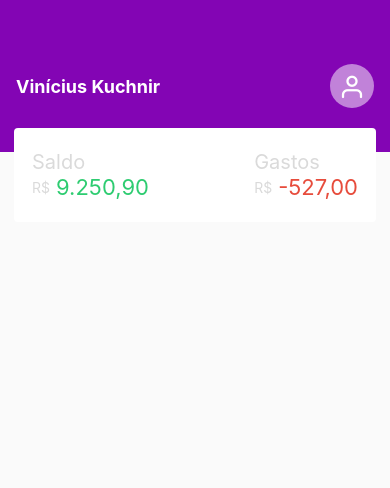
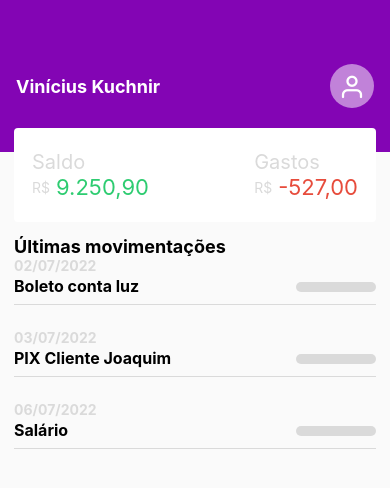
Before and after one commit to ViniciusKuchnir/Financa, a React Native app: screen / in a window 390 px wide. Shown: the top 488 px of the page. Built offline with nearby package versions, Linux system fonts and the light colour scheme.

Commit message:
Criação da lista de movimentações do App

```diff
--- /dev/null
+++ b/src/components/Movements/index.js
@@ -0,0 +1,73 @@
+import React, {useState} from 'react';
+import {
+    View,
+    Text,
+    StyleSheet,
+    TouchableOpacity
+} from 'react-native';
+
+export default function Movements({data}) {
+
+    const [showValue, setShowValue] = useState(false);
+
+ return (
+   <TouchableOpacity style={styles.container} onPress={() => setShowValue(!showValue)}>
+        <Text style={styles.date}>{data.date}</Text>
+
+        <View style={styles.content}>
+            <Text style={styles.label}>{data.label}</Text>
+            { showValue ? (
+                <Text
+                style={data.type === 1 ? styles.value : styles.expenses}
+                >
+                    {data.type === 1 ? `R$ ${data.value}` : `R$ -${data.value}`}
+                </Text>
+            ): (
+                <View style={styles.skeleton}>
+
+                </View>
+            )}
+        </View>
+   </TouchableOpacity>
+  );
+}
+
+const styles = StyleSheet.create({
+    container:{
+        flex: 1,
+        marginBottom: 24,
+        borderBottomWidth: 0.5,
+        borderBottomColor: '#DADADA'
+    },
+    content:{
+        flexDirection: 'row',
+        justifyContent: 'space-between',
+        marginTop: 2,
+        marginBottom: 8
+    },
+    date:{
+        color: '#DADADA',
+        fontWeight: 'bold'
+    },
+    label:{
+        fontWeight: 'bold',
+        fontSize: 16
+    },
+    value:{
+        fontSize: 16,
+        color: '#2ECC71',
+        fontWeight: 'bold'
+    },
+    expenses:{
+        fontSize: 16,
+        color: '#E74C3C',
+        fontWeight: 'bold'
+    },
+    skeleton:{
+        marginTop:6,
+        width: 80,
+        height: 10,
+        backgroundColor: '#DADADA',
+        borderRadius: 8
+    }
+});
--- a/src/pages/Home/index.js
+++ b/src/pages/Home/index.js
@@ -1,13 +1,49 @@
 import { StatusBar } from 'expo-status-bar';
-import { StyleSheet, Text, View } from 'react-native';
+import { StyleSheet, Text, View, FlatList } from 'react-native';
 import Header from '../../components/Header';
 import Balance from '../../components/Balance';
+import Movements from '../../components/Movements';
+
+
+const list = [
+    {
+        id: 1,
+        label: 'Boleto conta luz',
+        value: '300,90',
+        date: '02/07/2022',
+        type: 0 //Despesas
+    },
+    {
+        id: 2,
+        label: 'PIX Cliente Joaquim',
+        value: '2.500,00',
+        date: '03/07/2022',
+        type: 1 //Receita / Entradas
+    },
+    {
+        id: 3,
+        label: 'Salário',
+        value: '7.200,00',
+        date: '06/07/2022',
+        type: 1 //Receita / Entradas
+    },
+]
+
 
 export default function Home() {
   return (
     <View style={styles.container}>
         <Header name="Vinícius Kuchnir" />
         <Balance saldo='9.250,90' gastos='-527,00' />
+
+        <Text style={styles.title} >Últimas movimentações</Text>
+        <FlatList
+            style={styles.list}
+            data={list}
+            keyExtractor={(item) => String(item.id)}
+            showsVerticalScrollIndicator={false}
+            renderItem={({item}) => <Movements data={item}>TESTE</Movements>}
+        />
     </View>
   );
 }
@@ -17,4 +53,15 @@
     flex: 1,
     backgroundColor: '#FAFAFA',
   },
+  title:{
+    fontSize: 18,
+    fontWeight: 'bold',
+    marginLeft: 14,
+    marginRight: 14,
+    marginTop: 14,
+  },
+  list:{
+    marginStart: 14,
+    marginEnd: 14
+  }
 });
```
